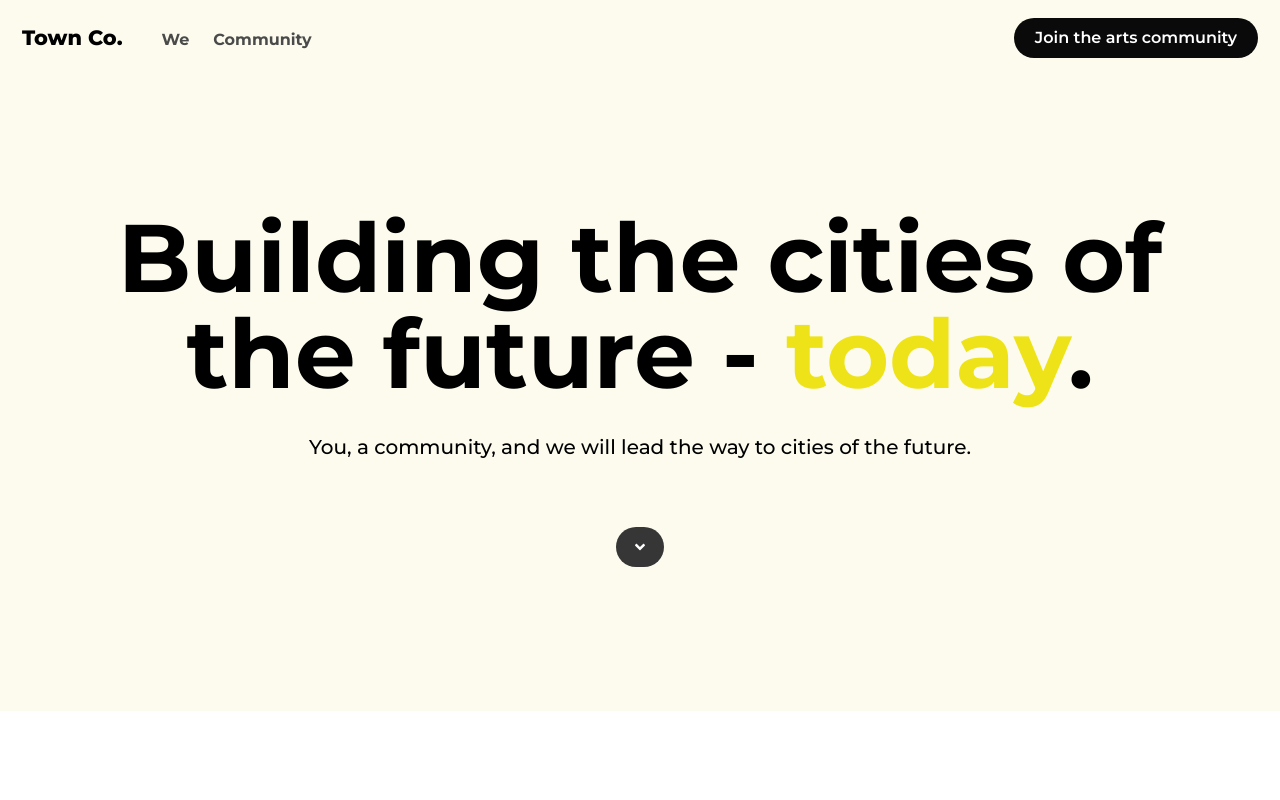
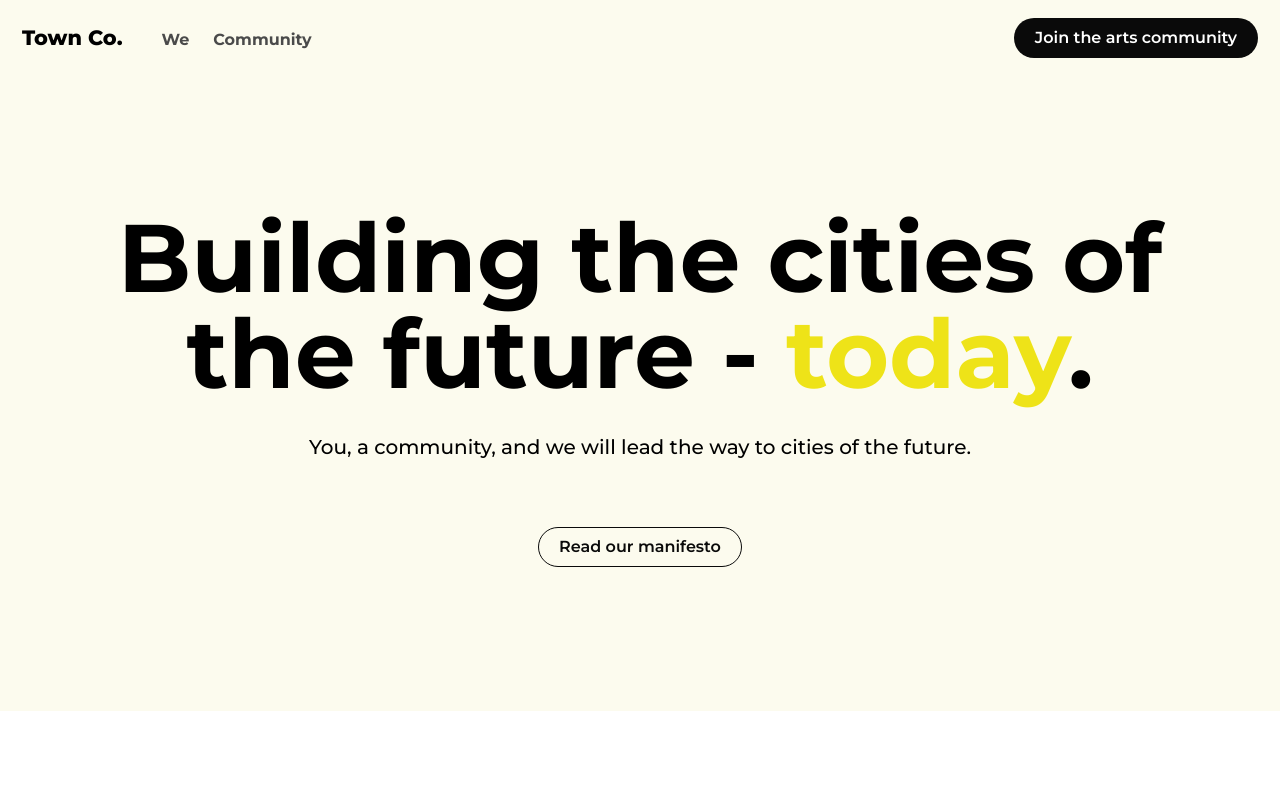
Before and after one commit to math77/town, a React (Create React App) app: page / in a window 1280 px wide. Shown: the top 800 px of the page. Built offline with nearby package versions, Linux system fonts and the light colour scheme.

Commit message:
new button in home

```diff
--- a/src/App.js
+++ b/src/App.js
@@ -31,11 +31,9 @@ function App() {
             </p>
           </div>
           <div className="has-text-centered" style={{ marginTop: '65px' }}>
-            <button className="button is-dark is-rounded">
-              <span className="icon is-small">
-                <i className="fas fa-angle-down"></i>
-              </span>
-            </button>
+            <Link className="button is-black is-rounded is-outlined" to="/about">
+              Read our manifesto
+            </Link>
           </div>
         </div>
       </section>
@@ -180,7 +178,7 @@ function App() {
 
           <div className="has-text-centered" style={{ marginTop: '35px' }}>
             <Link className="button is-black is-rounded is-outlined" to="/about">
-              Read our manifest
+              Read our manifesto
             </Link>
           </div>
 
```
